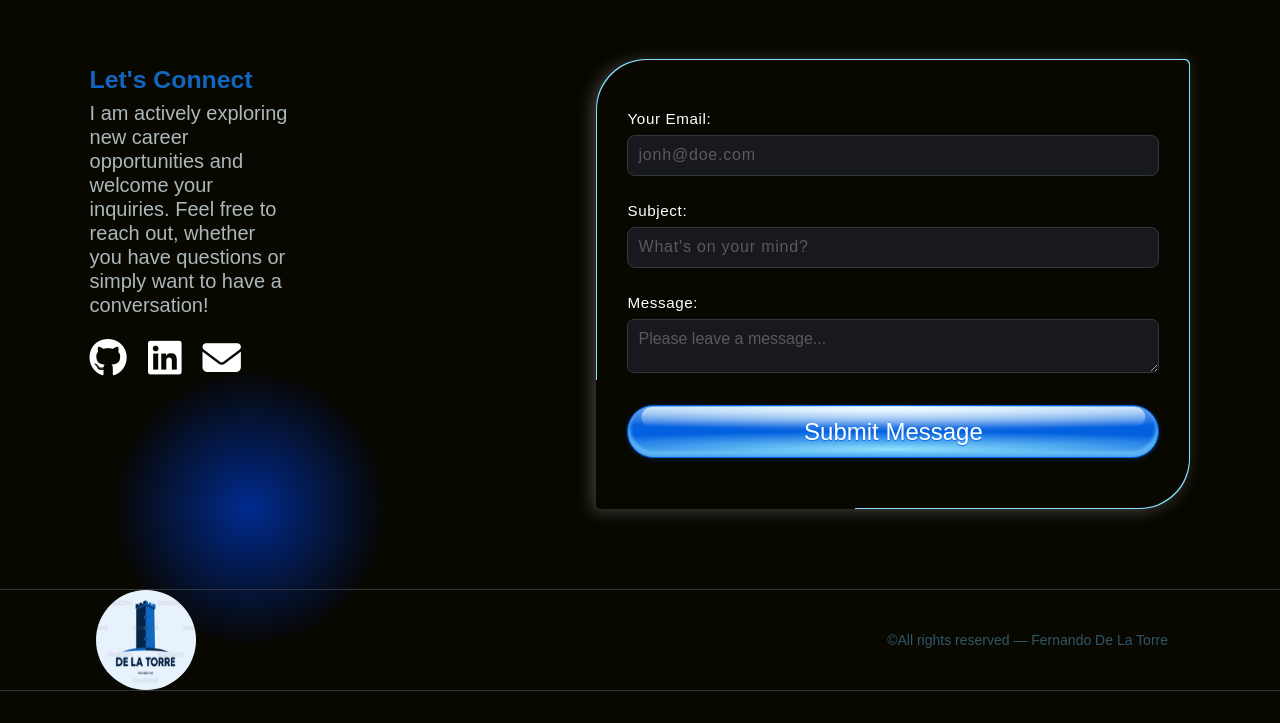
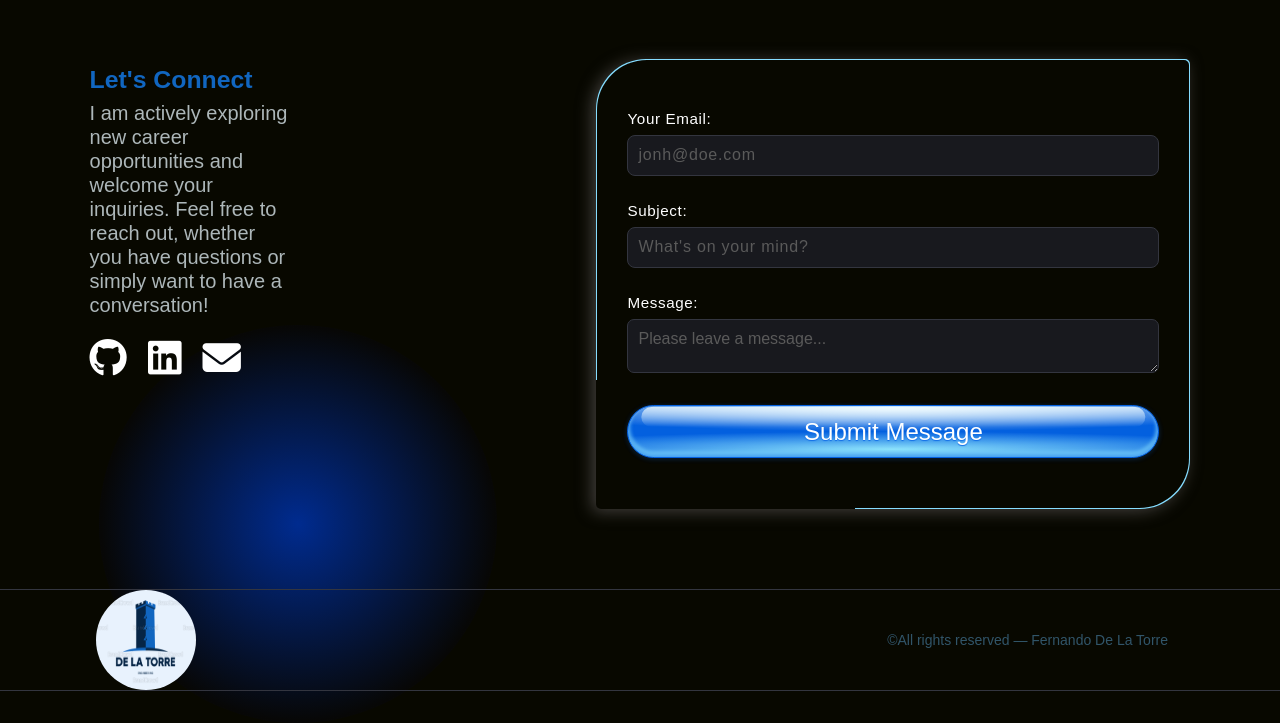
Before and after one commit to FernandoDLT/Portfolio-2024, a plain HTML site: page index.html in a window 1280 px wide. Shown: the part 3813-4536 px from the top of the page. Before the commit the page ends 4504 px from the top, so only its background shows below. Drawn offline with nearby package versions, Linux system fonts and the light colour scheme.

Commit message:
Fixed circle2

```diff
--- a/index.html
+++ b/index.html
@@ -18,7 +18,8 @@
             <ul>
                <li><a href="#about-me" id="about">About</a></li>
                <li><a href="#projects" id="project">Projects</a></li>
-               <li><a href="#contact-me" id="contact">Contact</a></li>
+               <li><a href="#bottom">Contact</a></li>
+               <!-- <li><a href="#contact-me" id="project">Contact</a></li> -->
                <div class="lang-links">
                   <li class="language-link en">
                      <a href="index.html">En<span class="flag-icon"></span></a>
@@ -293,6 +294,7 @@
    </section>
    <hr>
 
+   <!-- Contact Section -->
    <section id="bottom">
       <div class="bottom-text">
          <h3>Let's Connect</h3>
--- a/style.css
+++ b/style.css
@@ -619,10 +619,10 @@ section#bottom {
 
 .circle2-background {
    position: absolute;
-   margin: -.5rem 0 0 1.6rem;
-   padding: 1.5rem;
-   width: 16.875rem;
-   height: 16.875rem;
+   margin: -3.5rem 0 0 .6rem;
+   padding: .5rem;
+   width: 24.875rem;
+   height: 24.875rem;
    z-index: -1;
 }
 
```
Also changed, not shown: index-es.html (+3 -2 lines).
